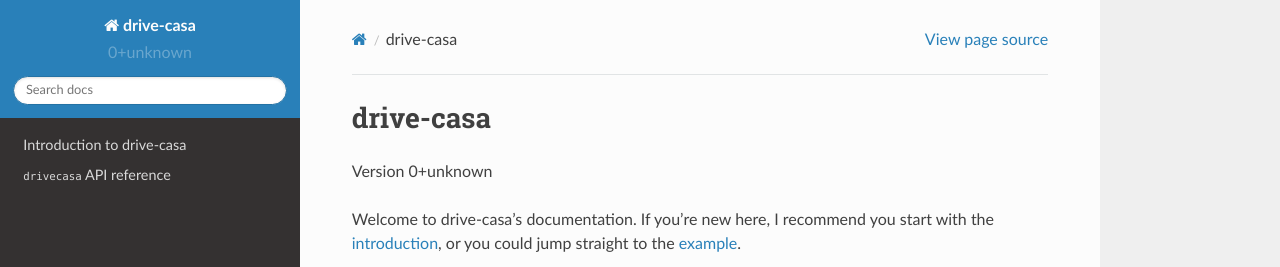
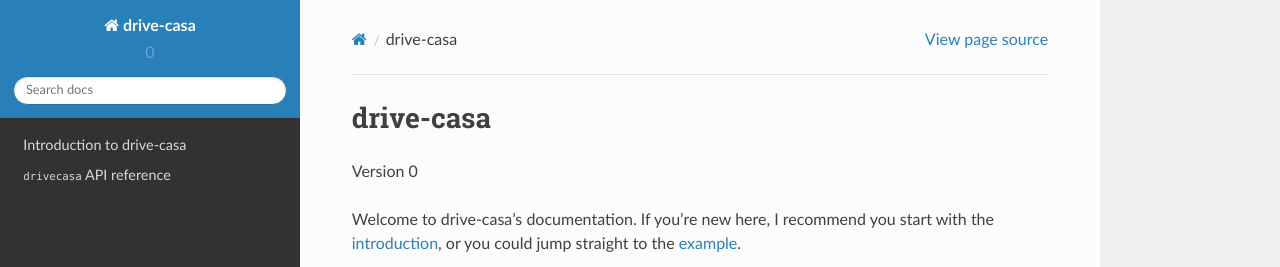
Before and after one commit to timstaley/drive-casa, a Sphinx documentation site: the page built from documentation/source/index.rst, in a window 1280 px wide and 1051 px high. Shown: the top 267 px of the window. Built offline with Sphinx 7.4.7 and the Read the Docs theme 2.0.0, drawn with Linux system fonts in a browser that asks for light colours; part of the change alters nothing that is shown.

```diff
--- a/documentation/source/conf.py
+++ b/documentation/source/conf.py
@@ -59,7 +59,7 @@ copyright = u'2013, Tim Staley'
 # built documents.
 #
 # The short X.Y version.
-version = drivecasa.__version__
+version = drivecasa.__version__.split('+')[0]
 # The full version, including alpha/beta/rc tags.
 release = version
 
```
